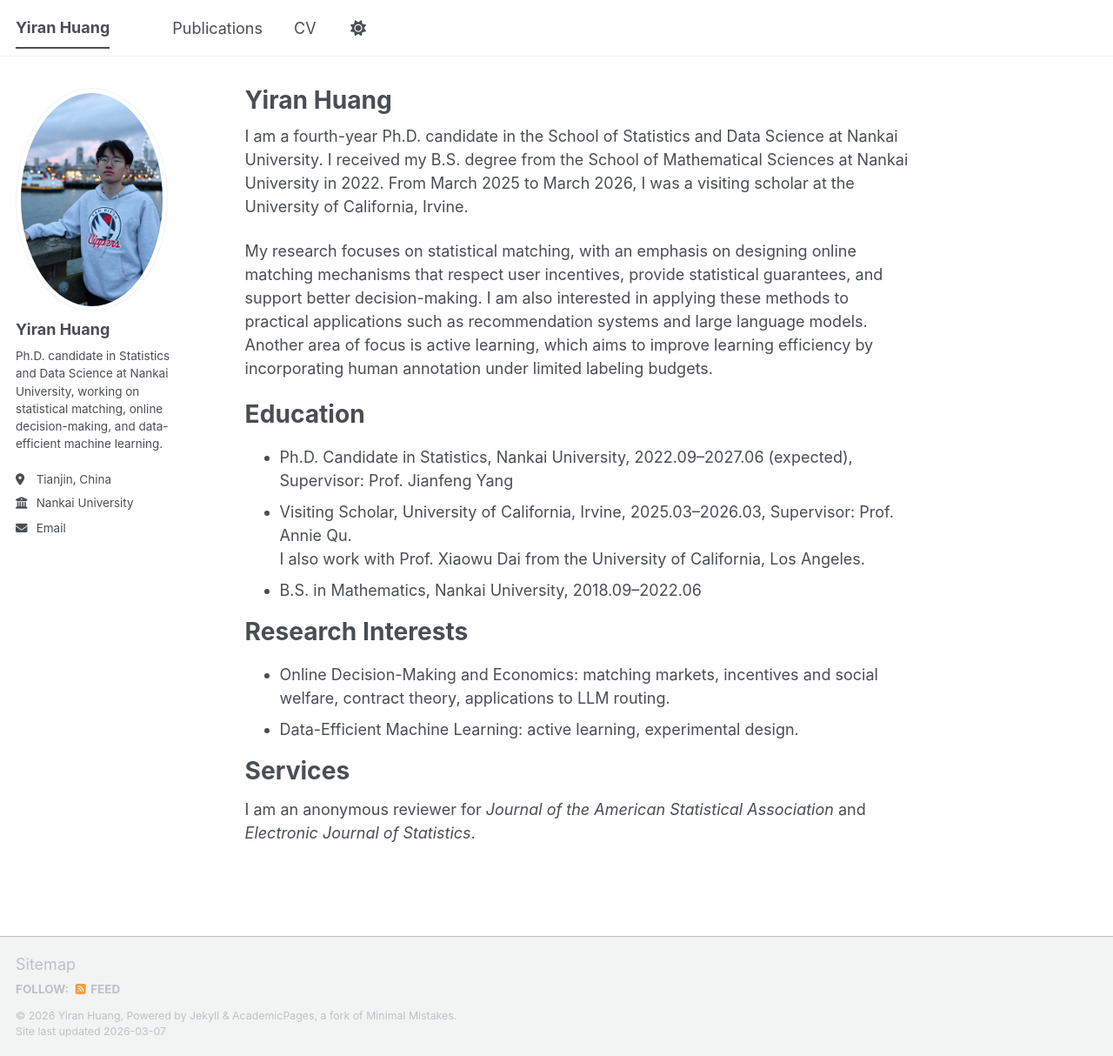
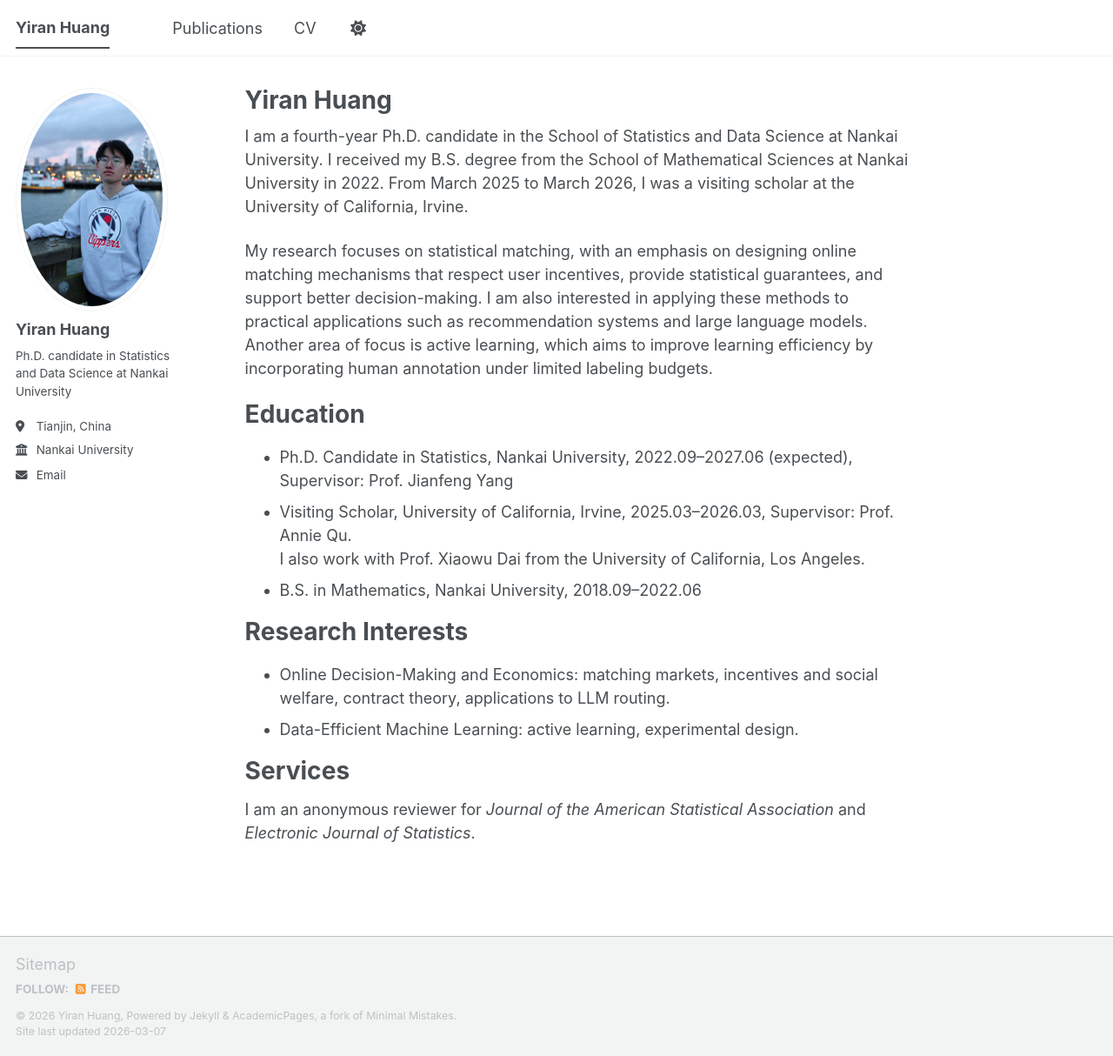
Before and after one commit to Yiran-Huang/Yiran-Huang.github.io, a Jekyll site: the page built from _pages/about.md, in a window 1280 px wide and 1214 px high. Shown: the whole window at 87% size. Built offline with Jekyll 4.4.1, drawn with Linux system fonts in a browser that asks for light colours; a script bundle is joined from its source files by our own code; library files that are not in the unit come from our copies.

Commit message:
Update _config.yml

```diff
--- a/_config.yml
+++ b/_config.yml
@@ -26,7 +26,7 @@ author:
   avatar           : "my_photo.JPG"
   name             : "Yiran Huang"
   pronouns         : # example: "she/her"
-  bio              : "Ph.D. candidate in Statistics and Data Science at Nankai University, working on statistical matching, online decision-making, and data-efficient machine learning."
+  bio              : "Ph.D. candidate in Statistics and Data Science at Nankai University"
   location         : "Tianjin, China"
   employer         : "Nankai University"
   uri              : # URL
```
